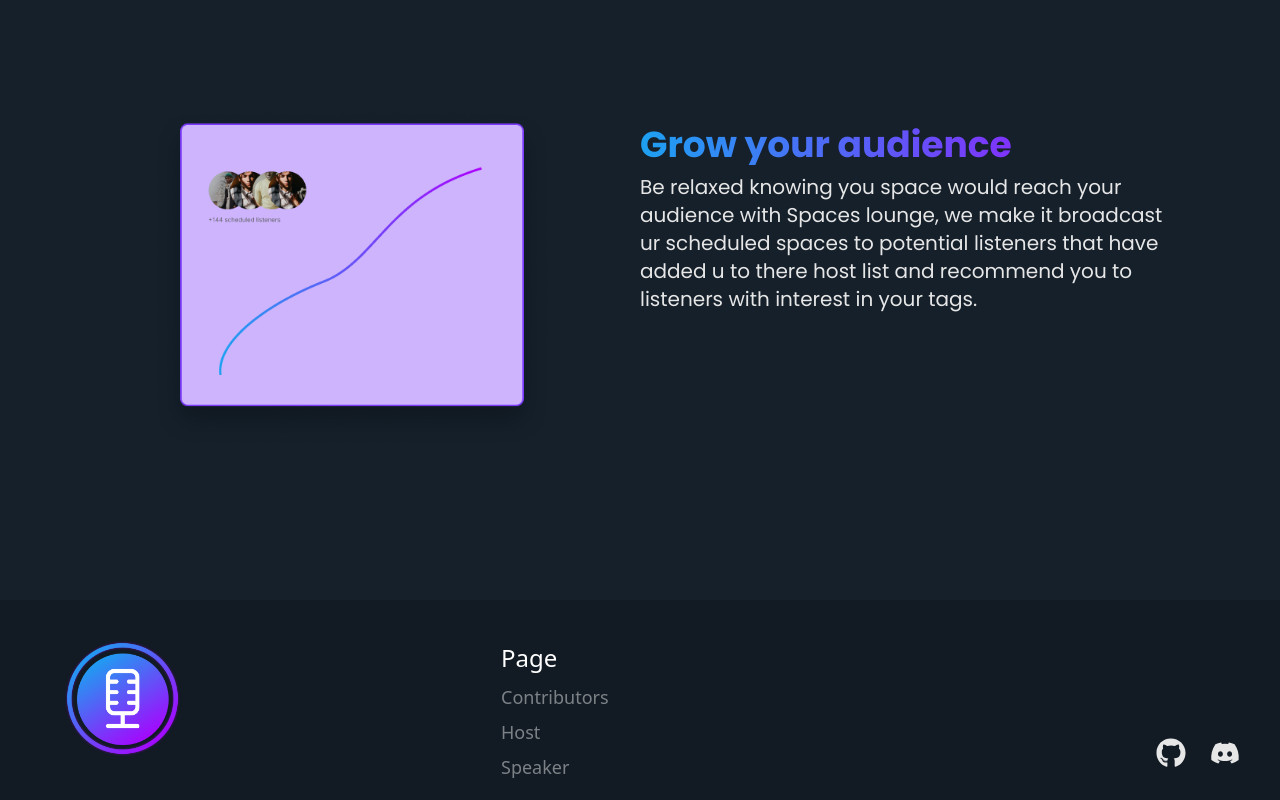
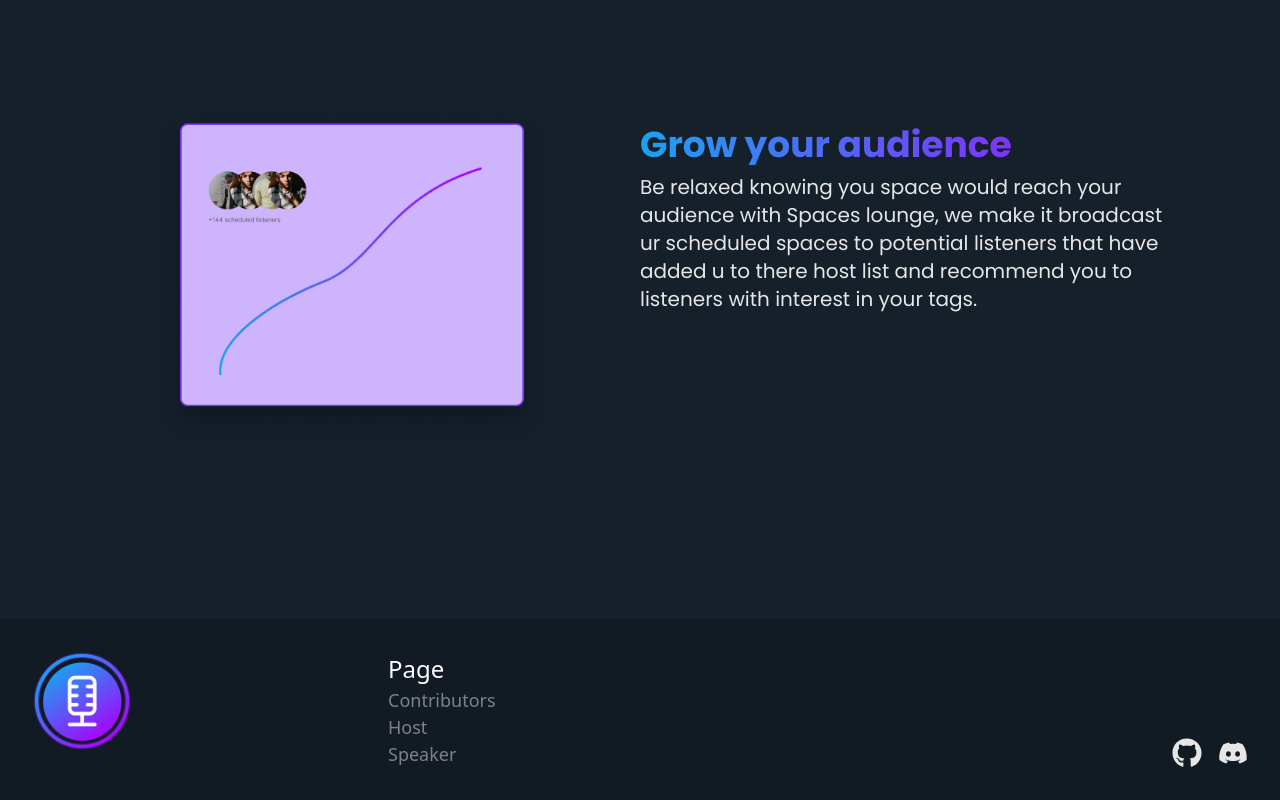
Before and after one commit to avie-dev/spaceslounge, a Next.js app: page / in a window 1280 px wide. Shown: the part 2901-3701 px from the top of the page. Built offline with nearby package versions, Linux system fonts and the light colour scheme.

Commit message:
Done with the refactorization

```diff
--- a/components/Button.jsx
+++ b/components/Button.jsx
@@ -1,6 +1,6 @@
 import Link from "next/link";
 
-const Button = ({ path }) => {
+export default function Button({ path }) {
   return (
     <Link
       className="inline-block text-white text-sm sm:text-base px-4 py-[.7em] bg-gradient-to-r from-primary to-secondary rounded-[7px] hover:shadow-md active:scale-90 duration-200"
@@ -8,6 +8,4 @@ const Button = ({ path }) => {
       Get Started
     </Link>
   );
-};
-
-export default Button;
+}
--- a/components/Footer.js
+++ b/components/Footer.js
@@ -7,12 +7,15 @@ import Logo from "../public/Header img.png";
 
 export default function Footer() {
   return (
-    <footer className="absolute bottom-0 left-0 w-full bg-[#121B24] dark:bg-[#DADADA] min-h-[200px]">
-      <div className="w-[90%] mx-auto flex pt-10">
+    <footer className="absolute bottom-0 left-0 w-full bg-[#121B24] dark:bg-[#DADADA] flex flex-wrap gap-8 md:gap-32 lg:gap-64 p-8">
       <Link href={"/"}>
-          <Image className="w-[117px]" src={Logo} alt="" />
+        <Image
+          className="w-[80px] md:w-[100px]"
+          src={Logo}
+          alt="Footer Logo Image"
+        />
       </Link>
-        <ul className="ml-[24%] lg:ml-[320px] text-[14px] md:text-[18px]  font-medium text-[#FFFFFF73] dark:text-[#00000073] space-y-2 self-center">
+      <ul className="text-[14px] md:text-[18px] font-medium text-[#FFFFFF73] dark:text-[#00000073]">
         <li className="text-[18px] md:text-[24px] text-[#FFFFFF] dark:text-[#000000]">
           Page
         </li>
@@ -26,8 +29,7 @@ export default function Footer() {
           <Link href="/speaker">Speaker</Link>
         </li>
       </ul>
-      </div>
-      <div className=" absolute bottom-8 right-10 flex space-x-6">
+      <div className="flex gap-4 ml-auto self-end">
         <Link href="https://github.com/avie-dev/spaceslounge">
           <FaGithub size={30} className=" dark:text-[#00000073]" />
         </Link>
--- a/components/Home/Header.jsx
+++ b/components/Home/Header.jsx
@@ -1,3 +1,4 @@
+import React from "react";
 import Image from "next/image";
 import Button from "../Button";
 
--- a/components/Home/Information.jsx
+++ b/components/Home/Information.jsx
@@ -1,3 +1,4 @@
+import React from "react";
 import Image from "next/image";
 
 export default function Information({ data }) {
```
Also changed, not shown: components/Speaker/Details.jsx (+3 -4 lines), components/Speaker/Scheduled_Twitter.jsx (+3 -4 lines), components/Speaker/Titles.jsx (+4 -4 lines), components/Speaker/User.jsx (+3 -4 lines). Lines whose indentation alone changed are shown as unchanged.
